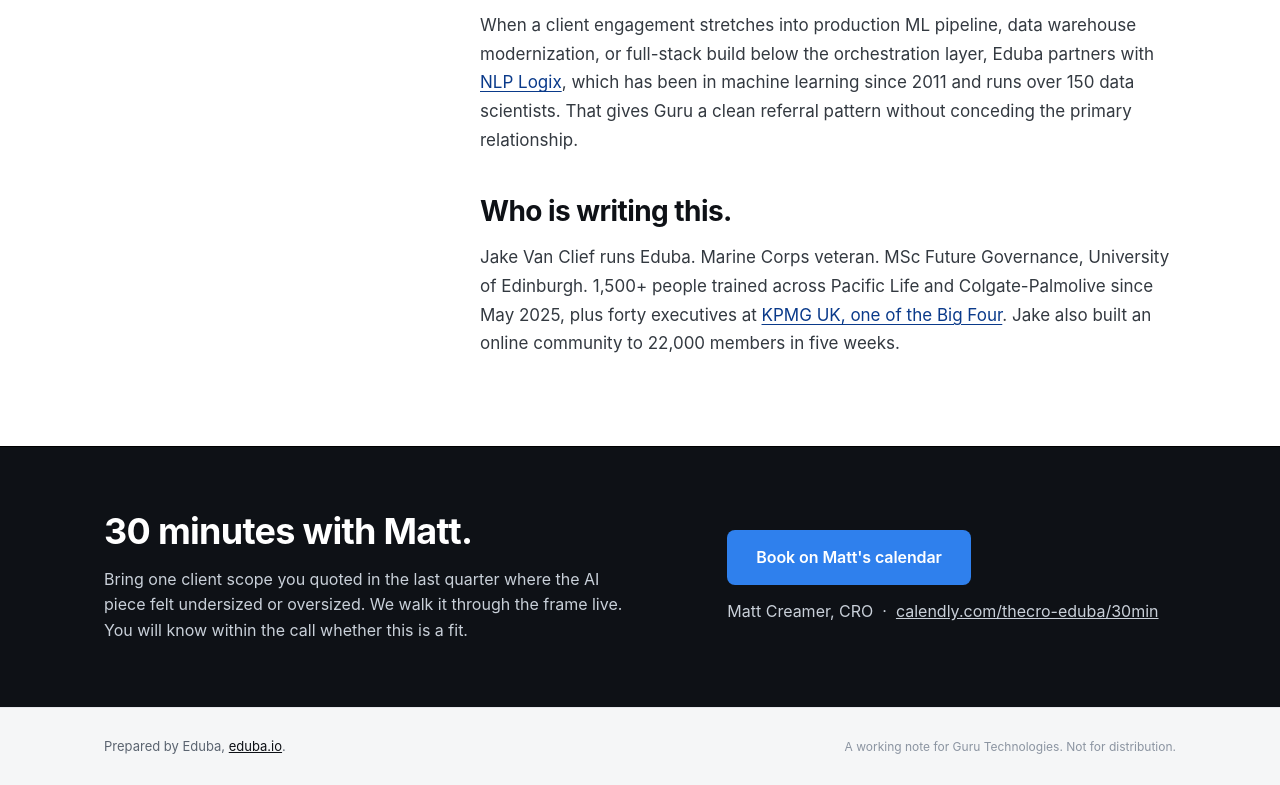
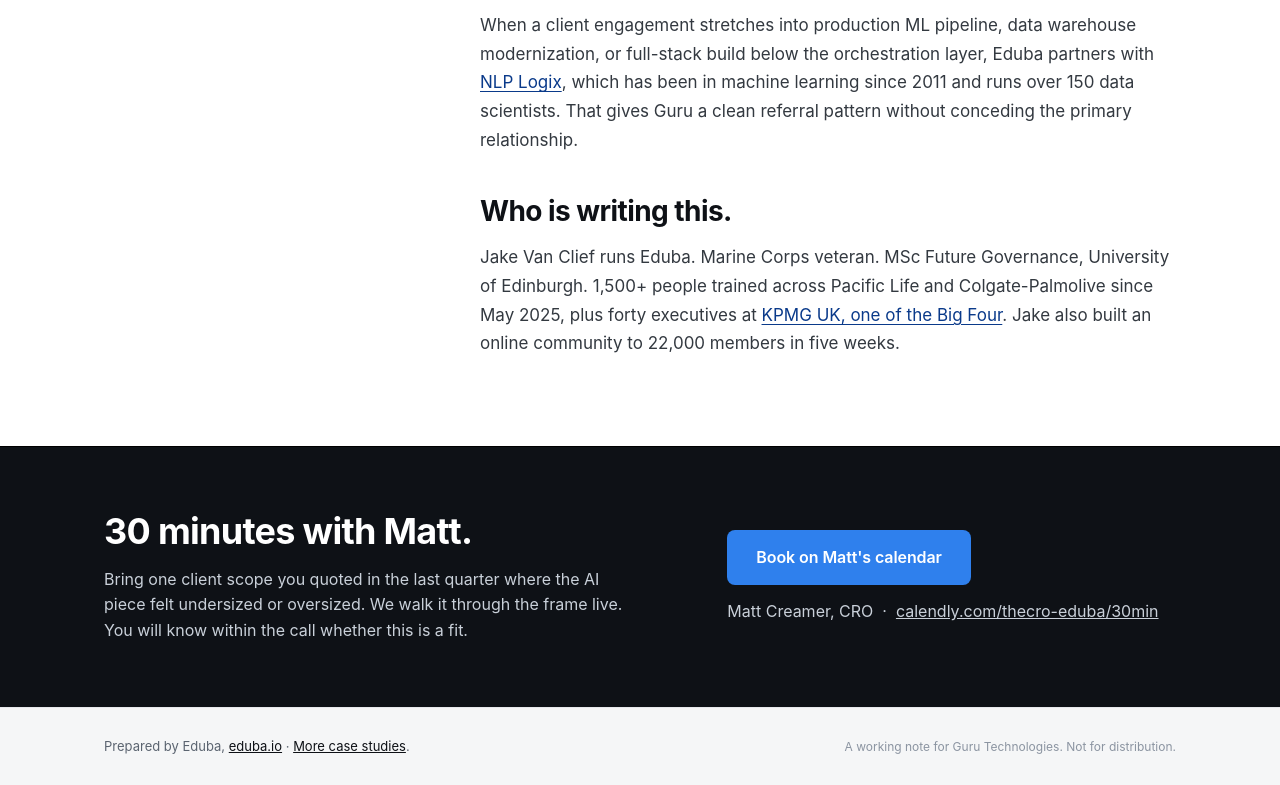
Before and after one commit to mattcreamer17-gif/guru, a plain HTML site: page index.html in a window 1280 px wide. Shown: the part 2284-3069 px from the top of the page. Drawn offline with Linux system fonts and the light colour scheme.

Commit message:
Add eduba.io/works case studies link

```diff
--- a/index.html
+++ b/index.html
@@ -188,7 +188,7 @@
 
 <footer class="foot">
   <div class="wrap foot-inner">
-    <p>Prepared by Eduba, <a href="https://eduba.io" target="_blank" rel="noopener">eduba.io</a>.</p>
+    <p>Prepared by Eduba, <a href="https://eduba.io" target="_blank" rel="noopener">eduba.io</a> &middot; <a href="https://eduba.io/works" target="_blank" rel="noopener">More case studies</a>.</p>
     <p class="foot-meta">A working note for Guru Technologies. Not for distribution.</p>
   </div>
 </footer>
```
